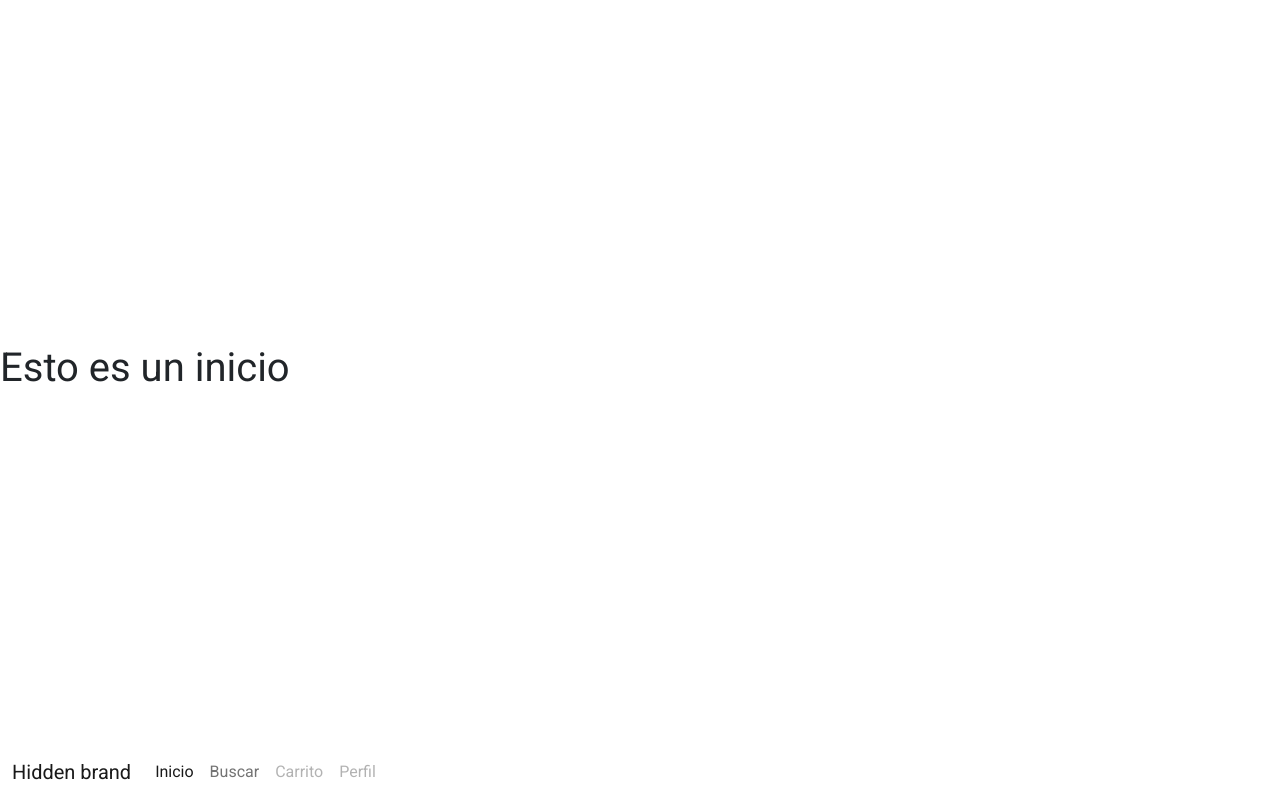
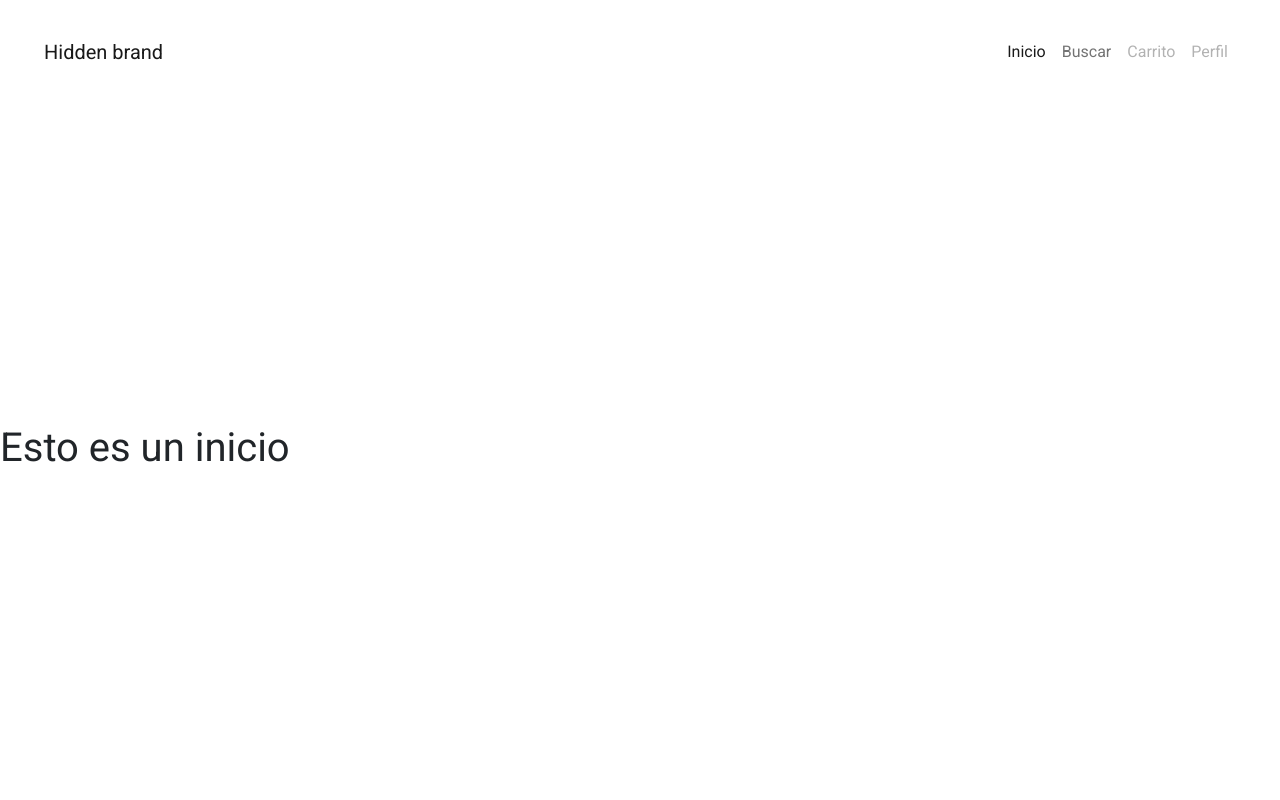
Before and after one commit to Wladi1000/TrabajoDeGrado-FrontEnd, a Vue app: page /Inicio in a window 1280 px wide. Built offline with nearby package versions, Linux system fonts and the light colour scheme.

Commit message:
Personalizando navbar

```diff
--- a/src/assets/sass/vendors/_bootstrap.scss
+++ b/src/assets/sass/vendors/_bootstrap.scss
@@ -1 +1,15 @@
 @import "../../../../node_modules/bootstrap/scss/bootstrap.scss";
+
+.navbar{
+  padding: 2rem;
+  background-color: white;
+  .navbar-collapse{
+    align-items: center;
+    justify-content: space-between;
+  }
+  @media screen and (max-width: 767px){
+    .navbar-brand{
+      display: none;
+    }
+  }
+}
--- a/src/views/Inicio.vue
+++ b/src/views/Inicio.vue
@@ -2,8 +2,8 @@
 import Nav from '../components/nav.vue';
 </script>
 <template>
+  <Nav />
   <div class="inicio">
     <h1>Esto es un inicio</h1>
   </div>
-  <Nav />
 </template>
```
Also changed, not shown: src/assets/styles/main.css, 1 other file (tests, documents, lock files or other folders).
